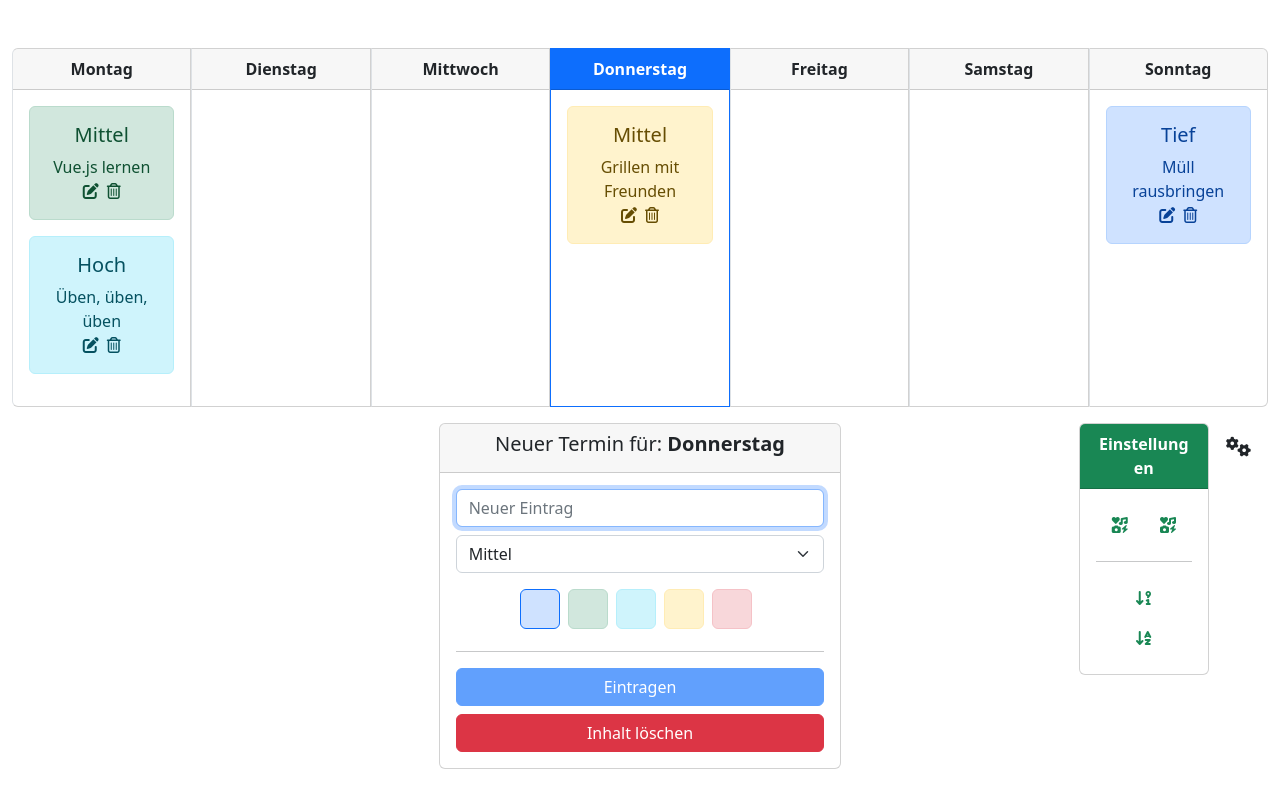
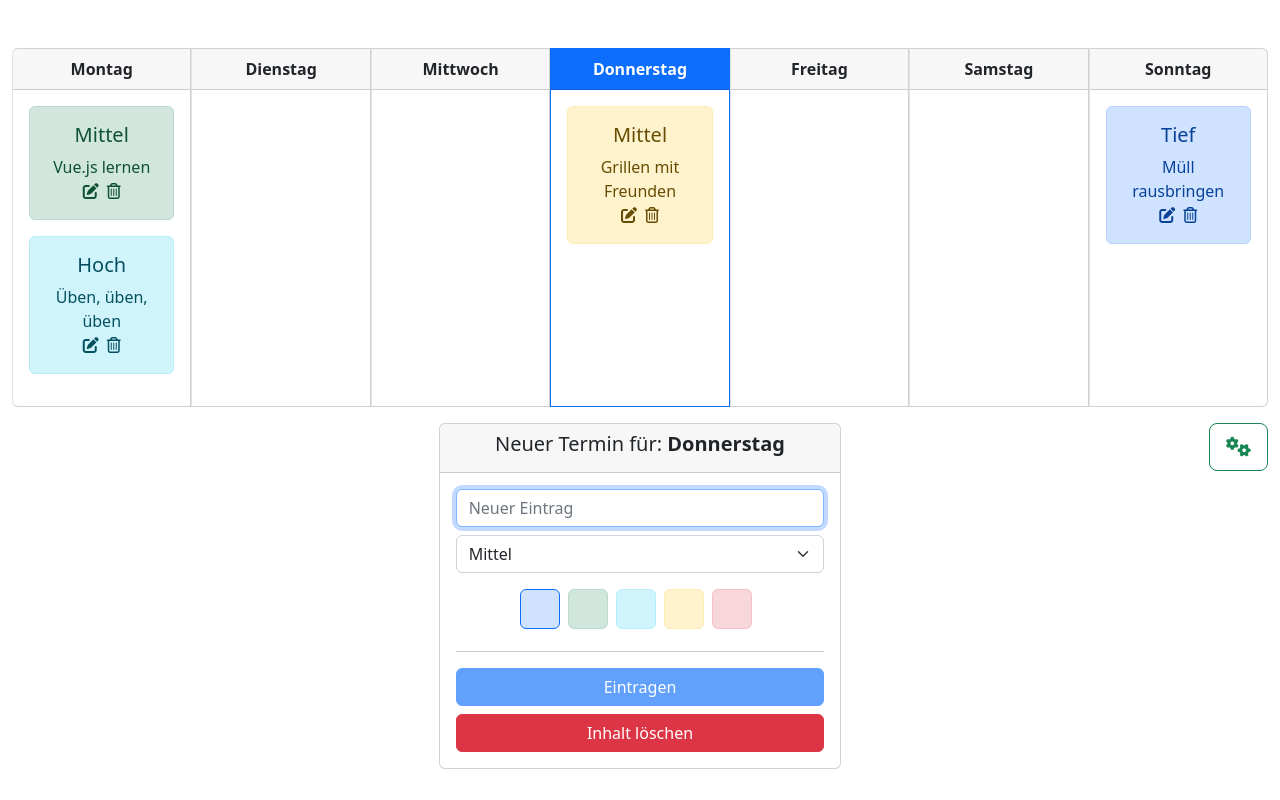
Before and after one commit to cf1887/VueJS_Code, a Vue app in the folder 03_terminkalender/: page / in a window 1280 px wide. Built offline with nearby package versions, Linux system fonts and the light colour scheme.

Commit message:
03_terminkalender: Settingsfenster ein- und ausblenden

```diff
--- a/03_terminkalender/src/App.vue
+++ b/03_terminkalender/src/App.vue
@@ -16,12 +16,12 @@
       <div class="col-2 offset-2">
         <div class="float-end">
           <!-- Mit dem Button blenden wir die Calendar-Settings-Component ein bzw. aus. -->
-          <button class="btn btn-lg mb-2">
+          <button class="btn btn-lg mb-2" :class="buttonSettingsClasses" @click="toggleDisplaySettings()">
             <i class="fas fa-cogs"></i>
           </button>
         </div>
         <!-- Anfang: Template für die Calendar-Settings-Component -->
-        <CalendarSettings></CalendarSettings>
+        <CalendarSettings v-if="displaySettings"></CalendarSettings>
         <!-- Ende: Template für die Calendar-Settings-Component -->
       </div>
     </div>
@@ -42,6 +42,21 @@
     CalendarWeek,
     CalendarEntry,
     CalendarSettings,
+  },
+  data() {
+    return {
+      displaySettings: false
+    }
+  },
+  computed: {
+    buttonSettingsClasses() {
+      return this.displaySettings ? ["btn-success"] : ["btn-outline-success"];
+    }
+  },
+  methods: {
+    toggleDisplaySettings() {
+      this.displaySettings = !this.displaySettings;
+    }
   }
 };
 </script>
```
